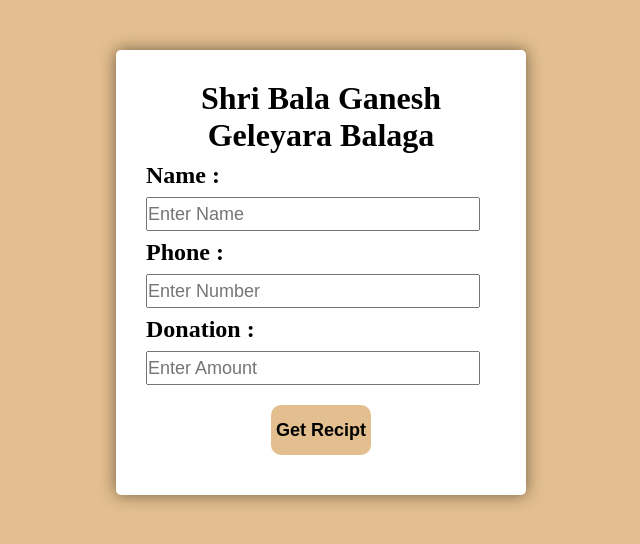
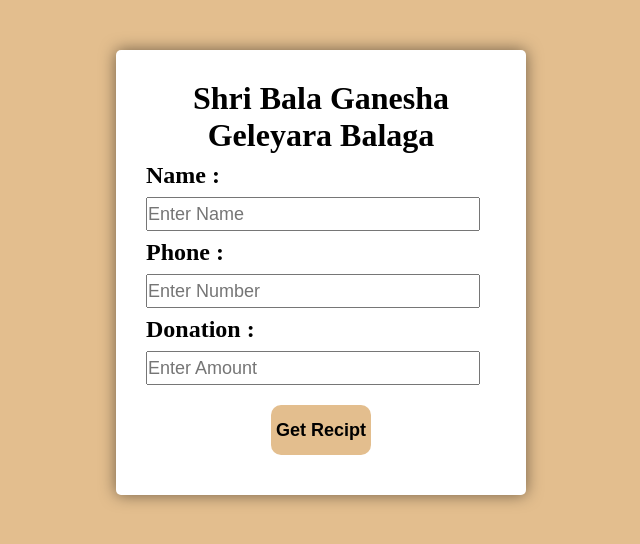
Before and after one commit to Sharan-0-dot/Donation-form, a plain HTML site: page index.html in a window 1280 px wide. Shown: the whole page, without its empty margins (319-959 px from the left). Drawn offline with Linux system fonts and the light colour scheme.

Commit message:
fixing mistake

```diff
--- a/index.html
+++ b/index.html
@@ -9,7 +9,7 @@
 <body>
     <div id="container">
         <div id="balaga">
-            <h1>Shri Bala Ganesh</h1>
+            <h1>Shri Bala Ganesha</h1>
             <h1>Geleyara Balaga</h1>
         </div>
         <h2>Name : </h2>
```
